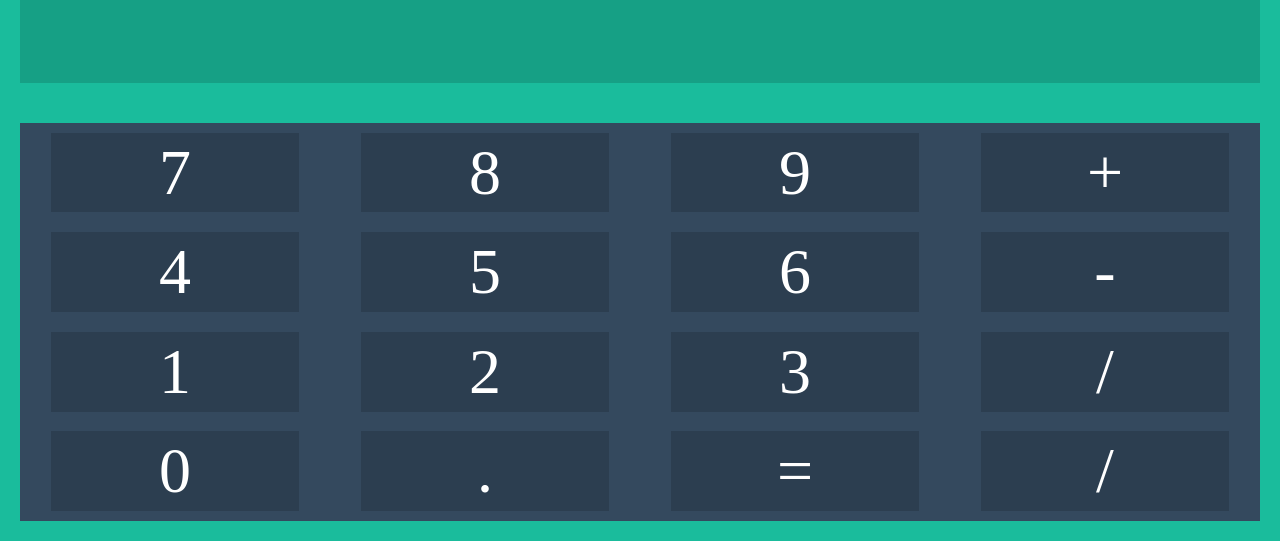
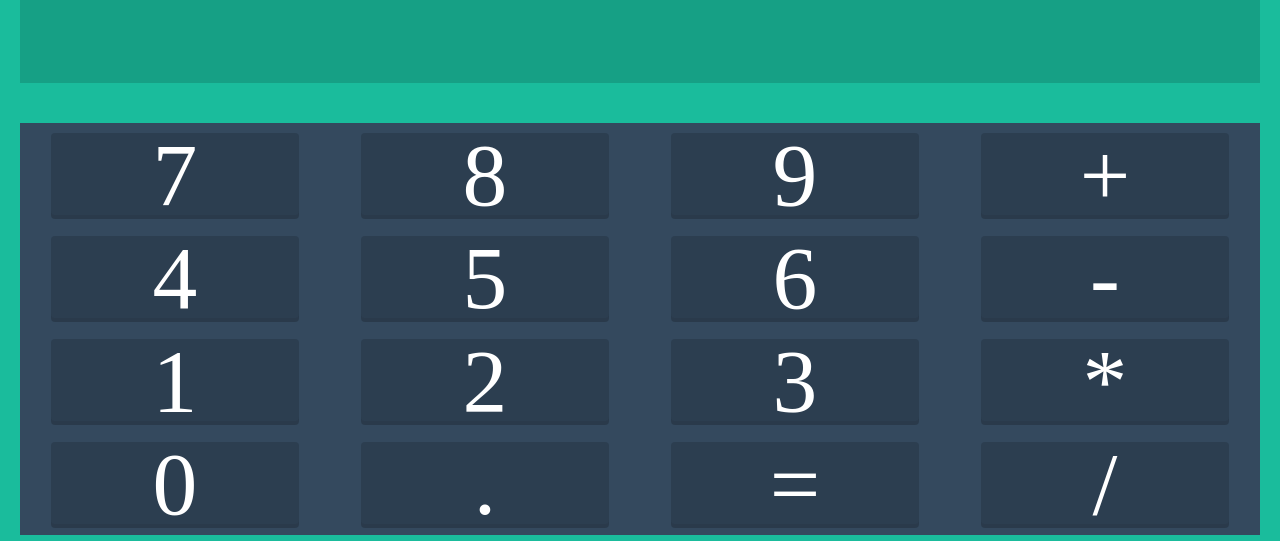
Before and after one commit to polodev/flex-box-html-javascript-caluculator, a website: page index.html in a window 1280 px wide. Shown: the part 259-800 px from the top of the page. Drawn offline with Linux system fonts and the light colour scheme.

Commit message:
chaged in layout

```diff
--- a/index.html
+++ b/index.html
@@ -50,7 +50,7 @@
         <div class="key">3</div>
       </div>
       <div class="keyHolder">
-        <div class="key">/</div>
+        <div class="key">*</div>
       </div>
     </div>
     <div class="row">
@@ -69,5 +69,6 @@
     </div>
   </div>
 </div>
+<script src="script.js"></script>
 </body>
 </html>
--- a/style.less
+++ b/style.less
@@ -52,5 +52,13 @@ html, body {
   box-sizing: border-box;
   background-color: #2C3E50;
   color: white;
-  font-size: 5vw;
+  font-size: 7vw;
+  box-shadow: 0px 4px rgba(0, 0, 0, 0.2);
+  border-radius: 4px;
+  cursor: pointer;
+  position: relative;
+  &:active {
+    top: 4px;
+    box-shadow: 0px 0px rgba(0, 0, 0, 0.2);
+  }
 }
```
Also changed, not shown: style.css.
